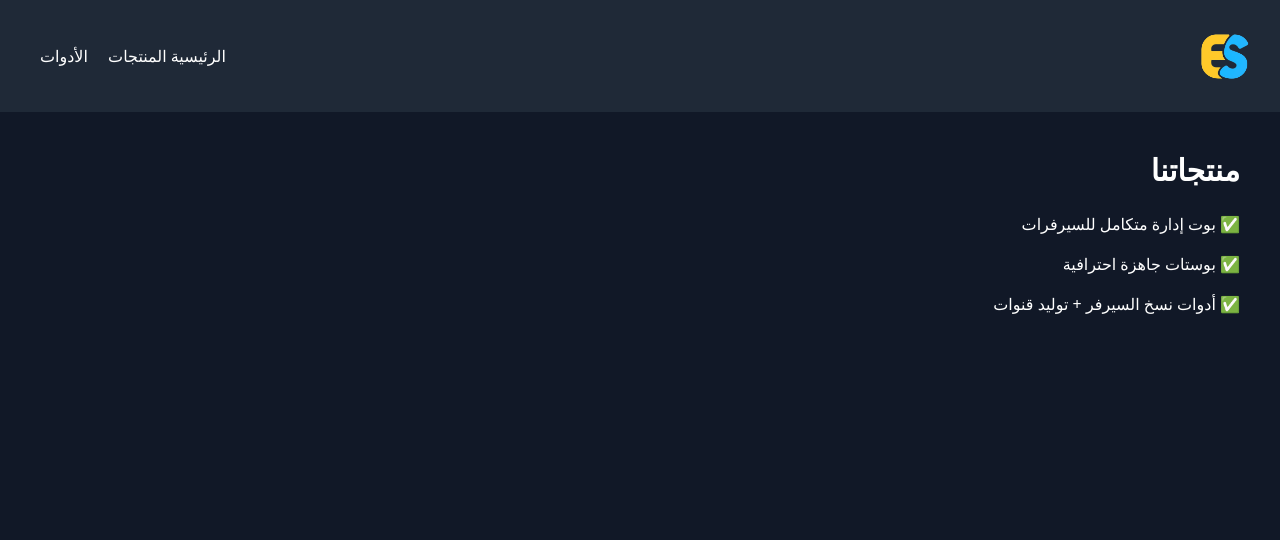
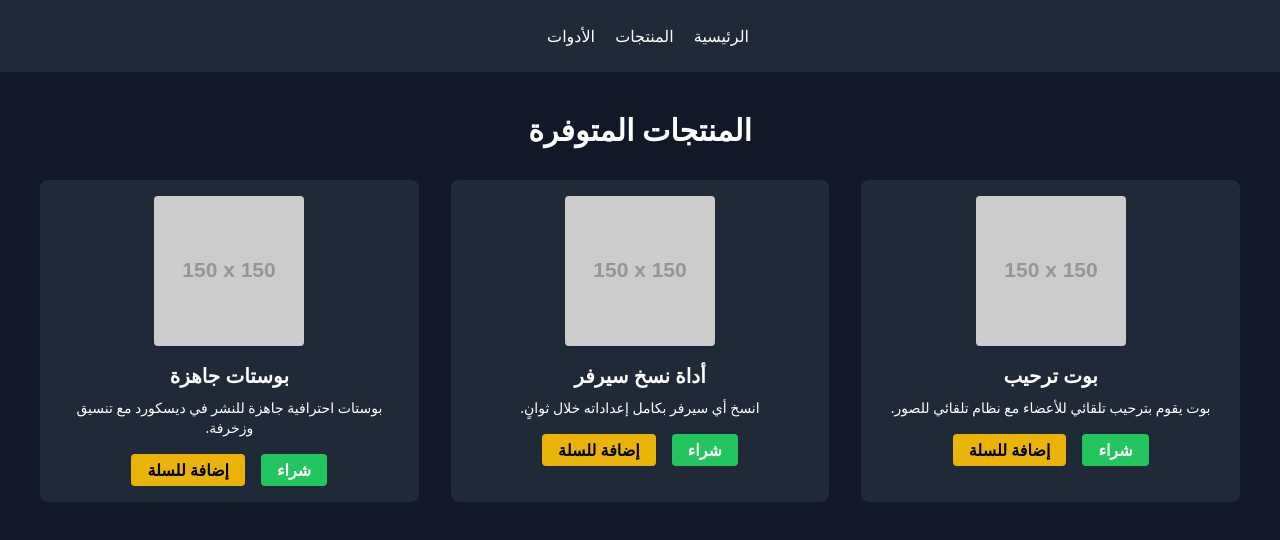
Before and after one commit to 1ojic/ES_Storedo, a plain HTML site: page products.html in a window 1280 px wide. Drawn offline with nearby package versions, Linux system fonts and the light colour scheme; placeholder pictures from the web are drawn by us.

Commit message:
Add files via upload

```diff
--- a/products.html
+++ b/products.html
@@ -1,27 +1,57 @@
-
 <!DOCTYPE html>
 <html lang="ar" dir="rtl">
 <head>
   <meta charset="UTF-8" />
-  <title>ES Store - المنتجات</title>
+  <title>منتجات ES Store</title>
   <script src="https://cdn.tailwindcss.com"></script>
 </head>
 <body class="bg-gray-900 text-white font-sans">
-  <header class="p-6 bg-gray-800 flex justify-between items-center">
-    <img src="ES-removebg-preview.png" alt="ES Store Logo" class="h-16">
+  <header class="p-6 bg-gray-800 flex justify-center items-center">
     <nav class="space-x-4">
-      <a href="index.html" class="text-white hover:text-yellow-300">الرئيسية</a>
-      <a href="products.html" class="text-white hover:text-yellow-300">المنتجات</a>
+      <a href="index.html" class="text-white hover:text-yellow-300 ml-4">الرئيسية</a>
+      <a href="products.html" class="text-white hover:text-yellow-300 ml-4">المنتجات</a>
       <a href="tools.html" class="text-white hover:text-yellow-300">الأدوات</a>
     </nav>
   </header>
+
   <main class="p-10">
-    <h1 class="text-3xl font-bold mb-6">منتجاتنا</h1>
-    <ul class="space-y-4">
-      <li>✅ بوت إدارة متكامل للسيرفرات</li>
-      <li>✅ بوستات جاهزة احترافية</li>
-      <li>✅ أدوات نسخ السيرفر + توليد قنوات</li>
-    </ul>
+    <h1 class="text-3xl font-bold text-center mb-8">المنتجات المتوفرة</h1>
+    <div class="grid grid-cols-1 sm:grid-cols-2 md:grid-cols-3 gap-8">
+
+      <!-- منتج 1 -->
+      <div class="bg-gray-800 rounded-lg p-4 text-center">
+        <img src="https://via.placeholder.com/150" alt="Bot 1" class="mx-auto mb-4 rounded">
+        <h2 class="text-xl font-semibold mb-2">بوت ترحيب</h2>
+        <p class="mb-4 text-sm">بوت يقوم بترحيب تلقائي للأعضاء مع نظام تلقائي للصور.</p>
+        <div class="flex justify-center gap-4">
+          <button class="bg-green-500 hover:bg-green-600 text-white font-bold py-1 px-4 rounded">شراء</button>
+          <button class="bg-yellow-500 hover:bg-yellow-600 text-black font-bold py-1 px-4 rounded">إضافة للسلة</button>
+        </div>
+      </div>
+
+      <!-- منتج 2 -->
+      <div class="bg-gray-800 rounded-lg p-4 text-center">
+        <img src="https://via.placeholder.com/150" alt="Bot 2" class="mx-auto mb-4 rounded">
+        <h2 class="text-xl font-semibold mb-2">أداة نسخ سيرفر</h2>
+        <p class="mb-4 text-sm">انسخ أي سيرفر بكامل إعداداته خلال ثوانٍ.</p>
+        <div class="flex justify-center gap-4">
+          <button class="bg-green-500 hover:bg-green-600 text-white font-bold py-1 px-4 rounded">شراء</button>
+          <button class="bg-yellow-500 hover:bg-yellow-600 text-black font-bold py-1 px-4 rounded">إضافة للسلة</button>
+        </div>
+      </div>
+
+      <!-- منتج 3 -->
+      <div class="bg-gray-800 rounded-lg p-4 text-center">
+        <img src="https://via.placeholder.com/150" alt="Bot 3" class="mx-auto mb-4 rounded">
+        <h2 class="text-xl font-semibold mb-2">بوستات جاهزة</h2>
+        <p class="mb-4 text-sm">بوستات احترافية جاهزة للنشر في ديسكورد مع تنسيق وزخرفة.</p>
+        <div class="flex justify-center gap-4">
+          <button class="bg-green-500 hover:bg-green-600 text-white font-bold py-1 px-4 rounded">شراء</button>
+          <button class="bg-yellow-500 hover:bg-yellow-600 text-black font-bold py-1 px-4 rounded">إضافة للسلة</button>
+        </div>
+      </div>
+
+    </div>
   </main>
 </body>
 </html>
```
